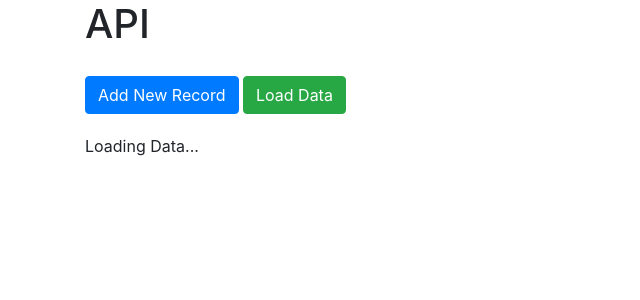
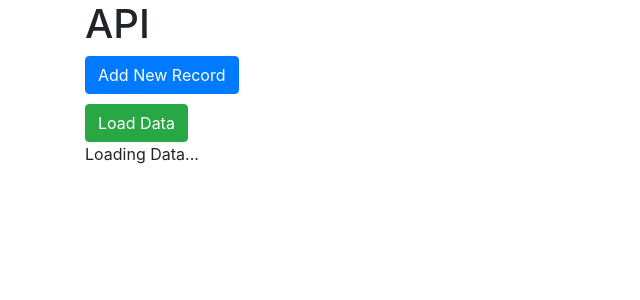
Before and after one commit to HunainMehar/Api, a PHP site: page /index.html in a window 1280 px wide. Shown: the top 300 px of the page, without its empty margins (0-640 px from the left). Run offline with PHP 8.4, Linux system fonts and the light colour scheme.

Commit message:
Update style.css

```diff
--- a/style.css
+++ b/style.css
@@ -1,13 +1,8 @@
-/* .record {
-  border-bottom: 3px dotted red;
-} */
-
-.btn {
-  margin-top: 20px;
-  margin-bottom: 20px;
+.btn  {
+  display: flex;
+  flex-direction: column;
 }
 
-.edit,
-.delete {
-  margin-top: -10px;
+.delete, #LoadData {
+  margin-top: 10px;
 }
```
